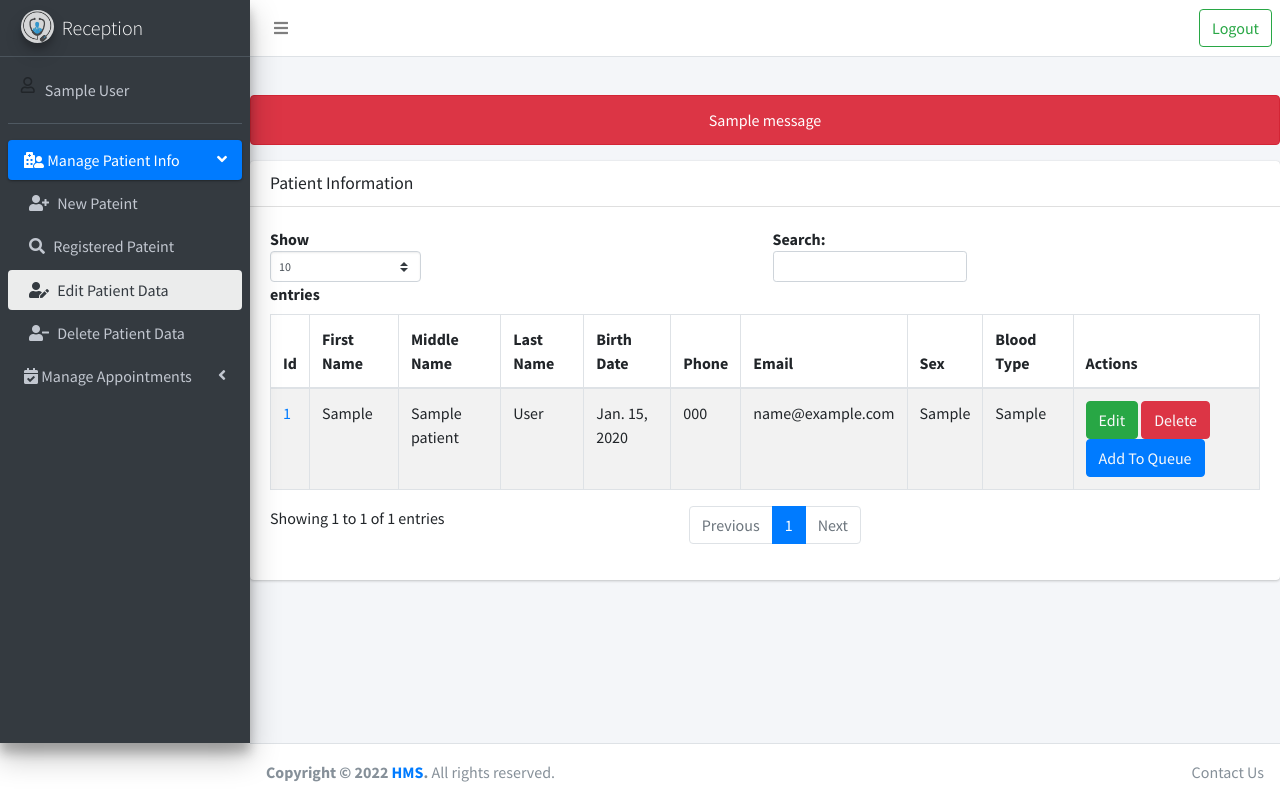
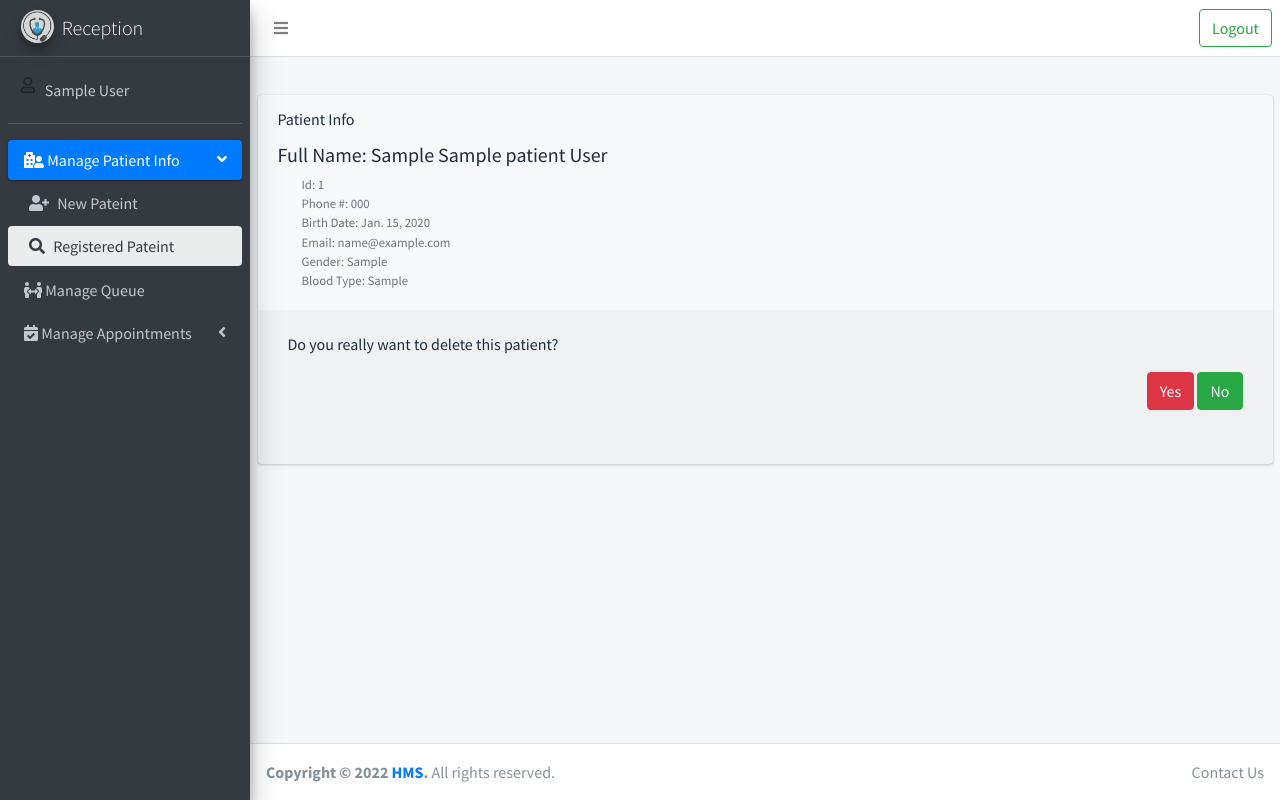
Before and after one commit to mohaali482/hms-react, a Django app: page /delete-patient/1 in a window 1280 px wide. Run offline with Django 3.2, Linux system fonts and the light colour scheme; a user stored in the database is signed in; tables that the repository leaves empty hold one stand-in row (values such as "Sample post"); one stand-in notice (Sample message) is shown; some libraries are stand-ins or nearby versions.

Commit message:
added some new features

```diff
--- a/hms/hospital/templates/hospital/base.html
+++ b/hms/hospital/templates/hospital/base.html
@@ -113,20 +113,19 @@ scratch. This page gets rid of all links and provides the needed markup only.
                       <p>Registered Pateint</p>
                     </a>
                   </li>
-                  <li class="nav-item">
-                    <a href="{% url 'edit' %}" class="nav-link {% if menuactivech == 'editpatient' %}active{% endif %}">
-                      <i class="fas fa-user-edit" style= 'padding-right:5px;padding-left:5px;'></i>
-                      <p>Edit Patient Data</p>
-                    </a>
-                  </li>
-                  <li class="nav-item">
-                    <a href="#" class="nav-link {% if menuactivech == 'deletepatient' %}active{% endif %}">
-                      <i class="fas fa-user-minus" style= 'padding-right:5px;padding-left:5px;'></i>
-                      <p>Delete Patient Data</p>
-                    </a>
-                  </li>
+
                 </ul>
               </li>
+
+              <li class="nav-item ">
+                <a href="#" class="nav-link {% if menuactive == 'managequeue' %}active{% endif %} ">
+                    <i class="fas fa-people-arrows"></i>
+                  <p>
+                    Manage Queue
+                  </p>
+                </a>
+              </li>
+
               <li class="nav-item {% if menuactive == 'manageappointemt' %}menu-open{% endif %}">
                 <a href="#" class="nav-link ">
                     <i class="fas fa-calendar-check"></i>
@@ -215,8 +214,6 @@ scratch. This page gets rid of all links and provides the needed markup only.
         <!-- Main content -->
         {% block forms %}
         {% endblock forms %}
-          <!-- /.container-fluid -->
-        </div>
         <!-- /.content -->
       </div>
       <!-- /.content-wrapper -->
--- a/hms/hospital/templates/hospital/delete_patient.html
+++ b/hms/hospital/templates/hospital/delete_patient.html
@@ -2,16 +2,13 @@
 {% block forms %}
 <div class="container">
   <div class="card bg-light">
-    <div class="card-header text-muted border-bottom-0">
+    <div class="card-header border-bottom-0">
       Patient Info
-      <a href="{% url 'add_queue' id=patient.id %}" class="btn btn-primary">
-        Add To Queue
-      </a>
     </div>
     <div class="card-body pt-0">
       <div class="row">
         <div class="col-7">
-          <h2 class="lead"><b>Full Name: {{ patient.first_name }} {{ patient.middle_name }} {{ patient.last_name }}</b></h2>
+          <h2 class="lead"><b>Full Name: {{ patient.full_name }}</b></h2>
           <ul class="ml-4 mb-0 fa-ul text-muted">
             <li class="small">Id: {{ patient.id }}</li>
             <li class="small">Phone #: {{ patient.phone }}</li>
@@ -26,22 +23,15 @@
     <div class="card-footer">
       <div class="text-right">
         <div class="inline-form">
-          <form action="" class = "form-group" style= "padding: 10px; display: flex;">
-            <style>
-              .input {
-                width: 20%;
-              }
-              .form-group {
-                padding: 0 15px;
-              }
-            </style>
+          <form class = "form-group d-block" style= "padding: 10px; display: flex;" method = "post">
+            {% csrf_token %}
+            <p class = 'text-left'>Do you really want to delete this patient?</p>
             <div class="form-group input">
-              <input type="date" class = "form-control " placeholder="Appointment Date">
-            </div>
-            <div>
-              <a href="#" class="btn bg-teal">
-                Add Appointment
-              </a>
+                  <input class = 'btn btn-danger text-light' value= 'Yes' type= 'submit'>
+                <button class = "btn btn-success">
+                  <a href="{% url 'search' %}" class = 'text-light'>No</a>
+                  </button>
+                </button>
             </div>
           </form>
         </div>
--- a/hms/hospital/templates/hospital/edit-patient.html
+++ b/hms/hospital/templates/hospital/edit-patient.html
@@ -8,7 +8,7 @@
                       {{general}}
                   </h3>
               </div>
-              <form method="post" action="{% url 'home' %}">
+              <form method="post">
                 {% csrf_token %}
                 <div class="card-body" style = 'display:block;'>
                     {% for field in form %}
--- a/hms/hospital/templates/hospital/registered-patient.html
+++ b/hms/hospital/templates/hospital/registered-patient.html
@@ -2,7 +2,7 @@
 {% block forms %}
 {% if messages %}
      {% for message in messages %}
-         <div class="text-center alert alert-{% if message.tag == error %}danger {% else %}{{ message.tags }}{% endif %}">
+         <div class="text-center alert alert-{% if message.tags == 'warning' %}danger {% else %}{{ message.tags }}{% endif %}">
              {{ message|safe }}
          </div>
      {% endfor %}
@@ -31,12 +31,7 @@
         <tbody>
         {% for patient in patients %}
           <tr>
-            {% if editing %}
-            <td><a href={% url 'edit-patient' pk=patient.id %}>{{ patient.id }}</a></td>
-            {% else %}
             <td><a href={% url 'patientInfo' id=patient.id %}>{{ patient.id }}</a></td>
-            {% endif %}
-
             <td>{{ patient.first_name }}</td>
             <td>{% if patient.middle_name  %}{{ patient.middle_name }}{% endif %}</td>
             <td>{{ patient.last_name }}</td>
--- a/hms/hospital/urls.py
+++ b/hms/hospital/urls.py
@@ -8,9 +8,8 @@ urlpatterns = [
     path('search',views.search_patient, name='search'),
     path('patient/<str:id>', views.patientInfo, name='patientInfo'),
     path('queue/<str:id>', views.add_queue, name='add_queue'),
-    path('delete-patient/<pk>', views.delete_patient, name= 'delete-patient'),
-    path('edit', views.edit, name='edit'),
-    path('edit/<pk>', views.PatientUpdateView.as_view(), name='edit-patient'),
+    path('delete-patient/<pk>', views.PatientDeleteView.as_view(), name= 'delete-patient'),
+    path('edit-patient/<pk>', views.PatientUpdateView.as_view(), name='edit-patient'),
     path('patient-history/<str:id>', views.CreateCondition.as_view(), name='patientHistory'),
     path('old-history/<str:id>', views.old_history, name='old_history'),
     path('condition-info/<str:id>', views.condition_info, name='condition_info'),
--- a/hms/hospital/views.py
+++ b/hms/hospital/views.py
@@ -4,7 +4,7 @@ from django.contrib.auth.decorators import login_required
 from django.http import HttpResponseForbidden
 from django.utils import timezone
 from django import forms
-from django.views.generic import CreateView, UpdateView
+from django.views.generic import CreateView, UpdateView, DeleteView
 from django.urls import reverse_lazy
 from django.shortcuts import render, redirect
 from django.http import HttpResponse
@@ -63,32 +63,6 @@ def patientInfo(request, id):
     context['patient'] = patient
     return render(request, 'hospital/patient-info.html', context)
 
-
-@login_required
-def edit(request):
-    context = {}
-    context['text'] = 'Edit Patient Info'
-    context['general'] = 'Patient Information'
-    context['reception'] = True
-    patients = Patient.objects.all()
-    context['menuactive'] = 'managepatient'
-    context['menuactivech'] = 'editpatient'
-    context['patients'] = patients
-    context['editing'] = True
-    return render(request,'hospital/registered-patient.html', context)
-
-@login_required
-def delete_patient(request, pk):
-    context = {}
-    context['text'] = 'Edit Patient Info'
-    context['general'] = 'Patient Information'
-    context['reception'] = True
-    patients = Patient.objects.all()
-    context['menuactive'] = 'managepatient'
-    context['menuactivech'] = 'editpatient'
-    context['patients'] = patients
-    context['editing'] = True
-    return render(request,'hospital/registered-patient.html', context)
 
 @login_required
 def doctorHome(request):
@@ -210,19 +184,37 @@ class PatientUpdateView(RoleReceptionMixin, UpdateView):
     model = Patient
     form_class = EditPatient
     template_name = "hospital/edit-patient.html"
+    success_url = reverse_lazy('search')
 
 
     def get_context_data(self, **kwargs):
         kwargs['text'] = 'Add a Patient'
         kwargs['general'] = 'Patient Information'
         kwargs['menuactive'] = 'managepatient'
-        kwargs['menuactivech'] = 'editpatient'
+        kwargs['menuactivech'] = 'registeredpatient'
         kwargs['reception'] = True
         return super().get_context_data(**kwargs)
 
     def form_valid(self, form):
         messages.success(self.request, 'Patient Information Updated Successfully')
         return super().form_valid(form)
+
+
+@method_decorator(login_required, name = 'dispatch')
+
+class PatientDeleteView(DeleteView):
+    model = Patient
+    template_name = "hospital/delete_patient.html"
+    success_url = reverse_lazy('search')
+
+    def get_context_data(self, **kwargs):
+        kwargs['text'] = 'Add a Patient'
+        kwargs['general'] = 'Patient Information'
+        kwargs['menuactive'] = 'managepatient'
+        kwargs['menuactivech'] = 'registeredpatient'
+        kwargs['reception'] = True
+        return super().get_context_data(**kwargs)
+
 
 @login_required
 def register(response):
```
